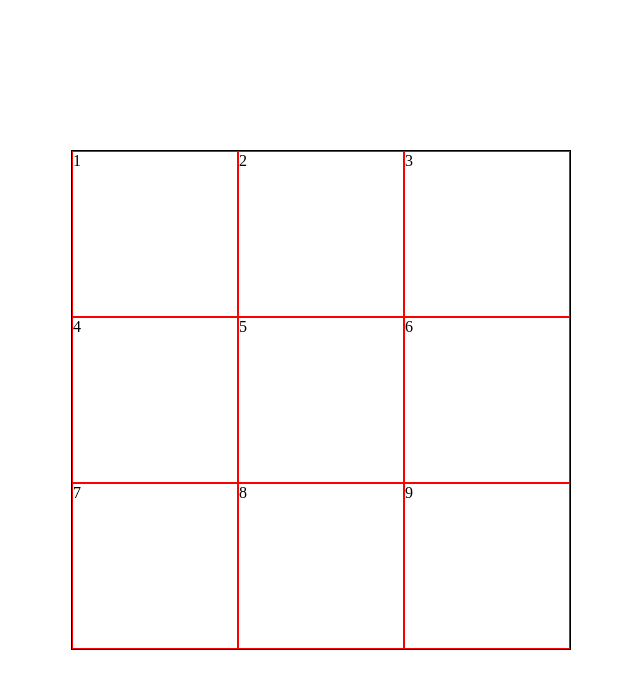
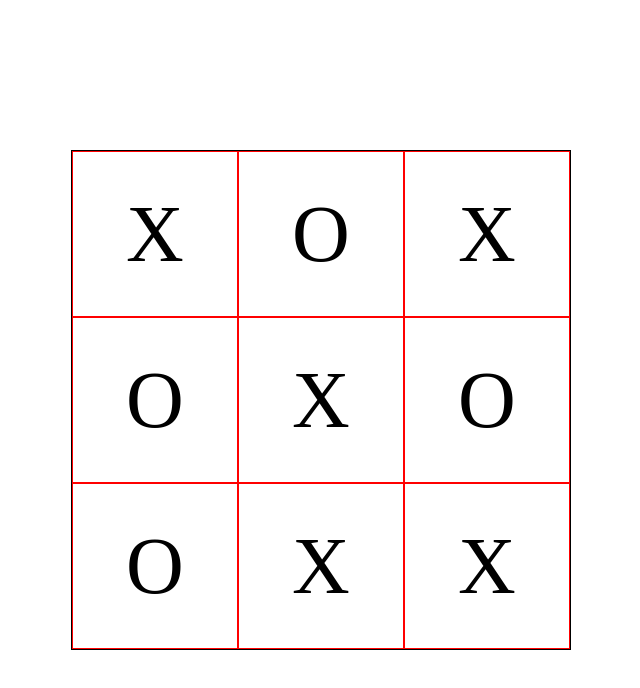
Before and after one commit to Orluca/TOP-TicTacToe, a plain HTML site: page index.html in a window 1280 px wide. Shown: the whole page, without its empty margins (319-959 px from the left). Drawn offline with Linux system fonts and the light colour scheme.

Commit message:
Moved "display gameboard" method to Gameboard object

```diff
--- a/script.js
+++ b/script.js
@@ -1,20 +1,18 @@
 "use strict";
 
 const Gameboard = (function () {
-  const gameboardArray = [1, 2, 3, 4, 5, 6, 7, 8, 9];
-
-  return { gameboardArray };
+  const values = ["X", "O", "X", "O", "X", "O", "O", "X", "X"];
+  const display = function () {
+    const $gameboard = document.querySelector(".gameboard");
+    values.forEach((val) => {
+      $gameboard.insertAdjacentHTML("beforeend", `<div class="gameboard-cell">${val}</div>`);
+    });
+  };
+  return { display };
 })();
 
 const DisplayController = (function () {
-  const displayGameboard = function (array) {
-    const $gameboard = document.querySelector(".gameboard");
-    array.forEach((val) => {
-      $gameboard.insertAdjacentHTML("beforeend", `<div class="gameboard-cell">${val}</div>`);
-    });
-  };
-
-  return { displayGameboard };
+  return;
 })();
 
 const Player = function (playerName) {
@@ -22,4 +20,4 @@ const Player = function (playerName) {
   return { name };
 };
 
-DisplayController.displayGameboard(Gameboard.gameboardArray);
+Gameboard.display();
--- a/style.css
+++ b/style.css
@@ -35,4 +35,8 @@ body {
 
 .gameboard-cell {
   border: 1px solid red;
+  font-size: 5rem;
+  display: flex;
+  justify-content: center;
+  align-items: center;
 }
```
